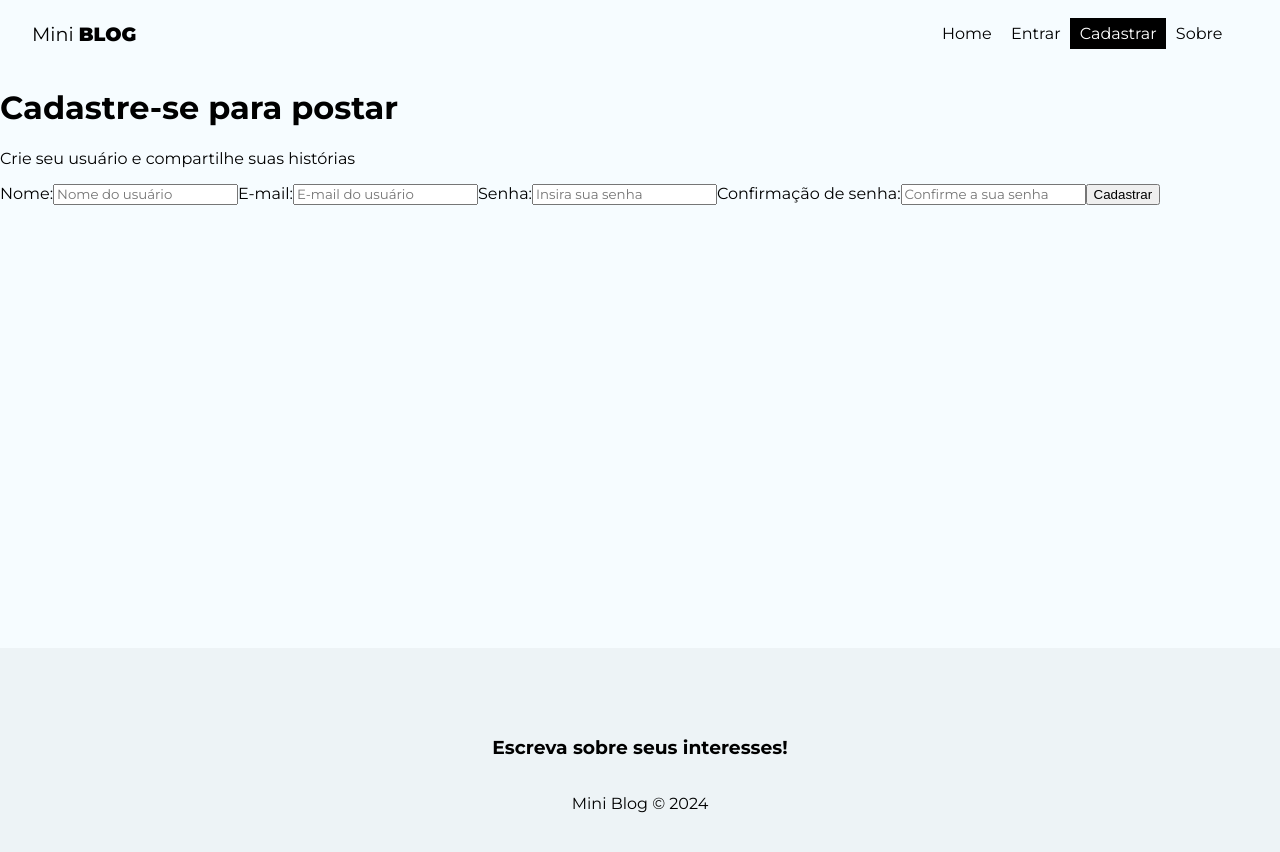
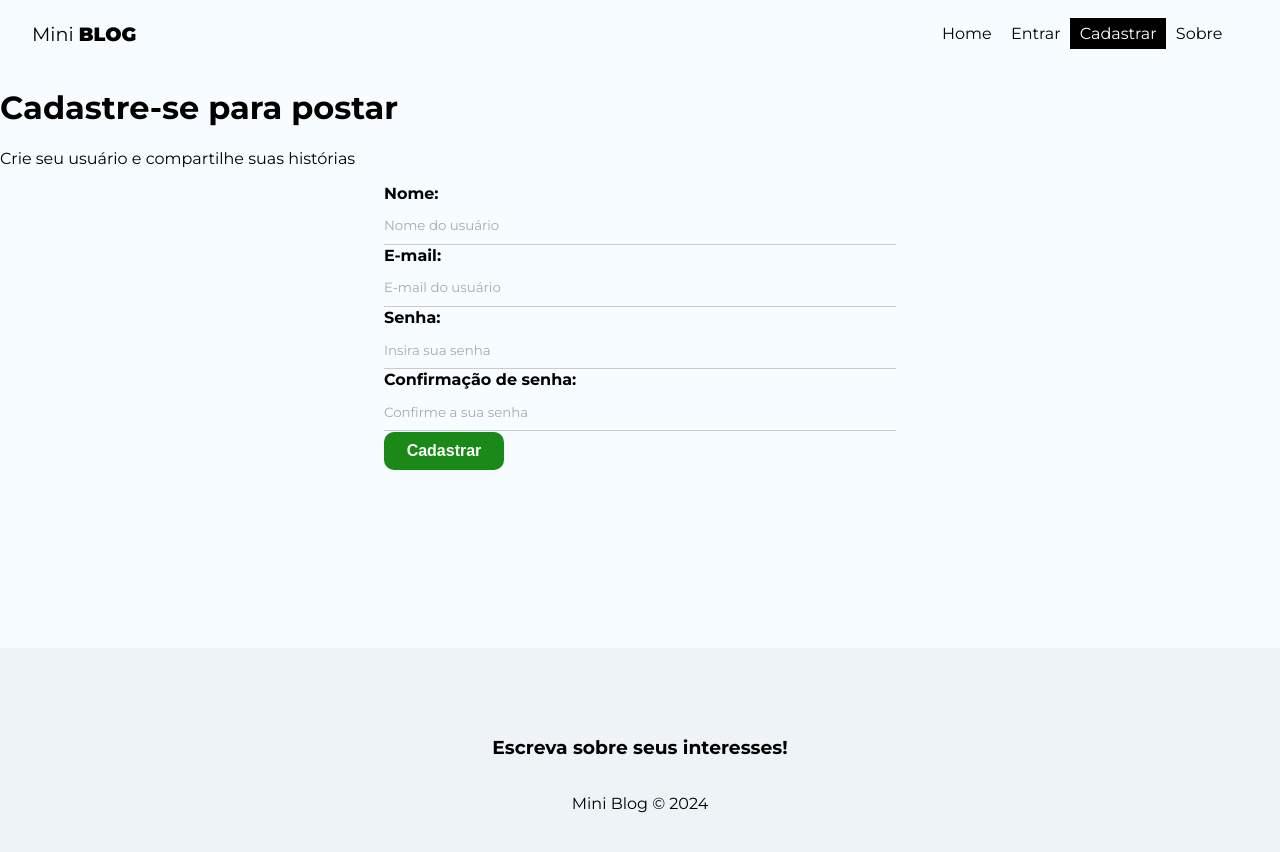
Before and after one commit to SandroCD/curso-react, a React (Create React App) app in the folder 10_MINIBLOG/miniblog/: page /register in a window 1280 px wide. Shown: the top 852 px of the page. Built offline with nearby package versions, Linux system fonts and the light colour scheme.

Commit message:
CSS global

```diff
--- a/10_MINIBLOG/miniblog/src/index.css
+++ b/10_MINIBLOG/miniblog/src/index.css
@@ -8,6 +8,7 @@
 input::placeholder,
 textarea::placeholder {
     font-family: "Montserrat", sans-serif;
+    color: #aaa;
 }
 
 input:focus,
@@ -31,3 +32,81 @@
 nav button:hover {
     color: #bbb;
 }
+
+/* FORM STYLES */
+form {
+    max-width: 40%;
+    margin:  0 auto;
+}
+
+label {
+    display: flex;
+    flex-direction: column;
+    margin-bottom: 1px;
+}
+
+label span {
+    margin-bottom: .3em;
+    font-weight: bold;
+    text-align: left;
+}
+
+input,
+textarea {
+    box-sizing: border-box;
+    border: none;
+    border-bottom: 1px solid #ccc;
+    padding: .8em 0;
+    background-color: transparent;
+}
+
+.btn {
+    background-color: #1a8918;
+    color: #fff;
+    text-align: center;
+    cursor: pointer;
+    border-radius: 10px;
+    width: 120px;
+    font-weight: bold;
+    border: none;
+    padding: 10px 15px;
+    font-size: 1em;
+}
+
+.btn.btn-dark {
+    background-color: #000;
+    border-radius: 0;
+}
+
+.btn.btn-outline {
+    background-color: transparent;
+    border-radius: 0;
+    color: #000;
+    border: 1px solid #000;
+    padding: 7px 30px;
+}
+
+.btn:hover {
+    background-color: #0f730c;
+    color: #fff;
+}
+
+.btn.btn-outline:hover {
+    background-color: #000;
+}
+
+.btn.btn-danger:hover {
+    background-color: #dc3545;
+}
+
+button[disabled] {
+    background-color: #aaa;
+}
+
+.container.error {
+    color: #721c24;
+    background-color: #f8d7da;
+    border: 1px solid #f5c6c8;
+    padding: 5px;
+    border-radius: 5px;
+}
```
